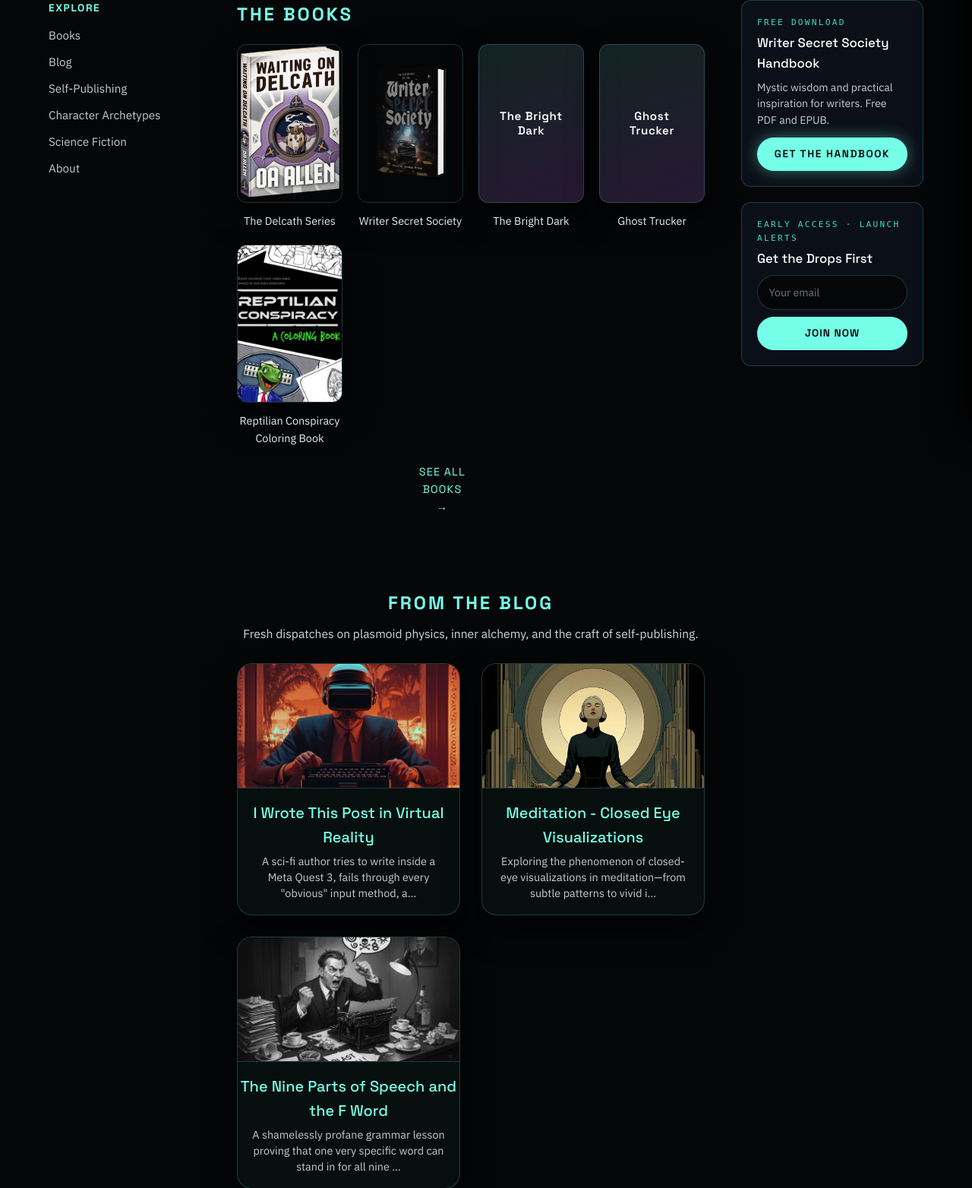
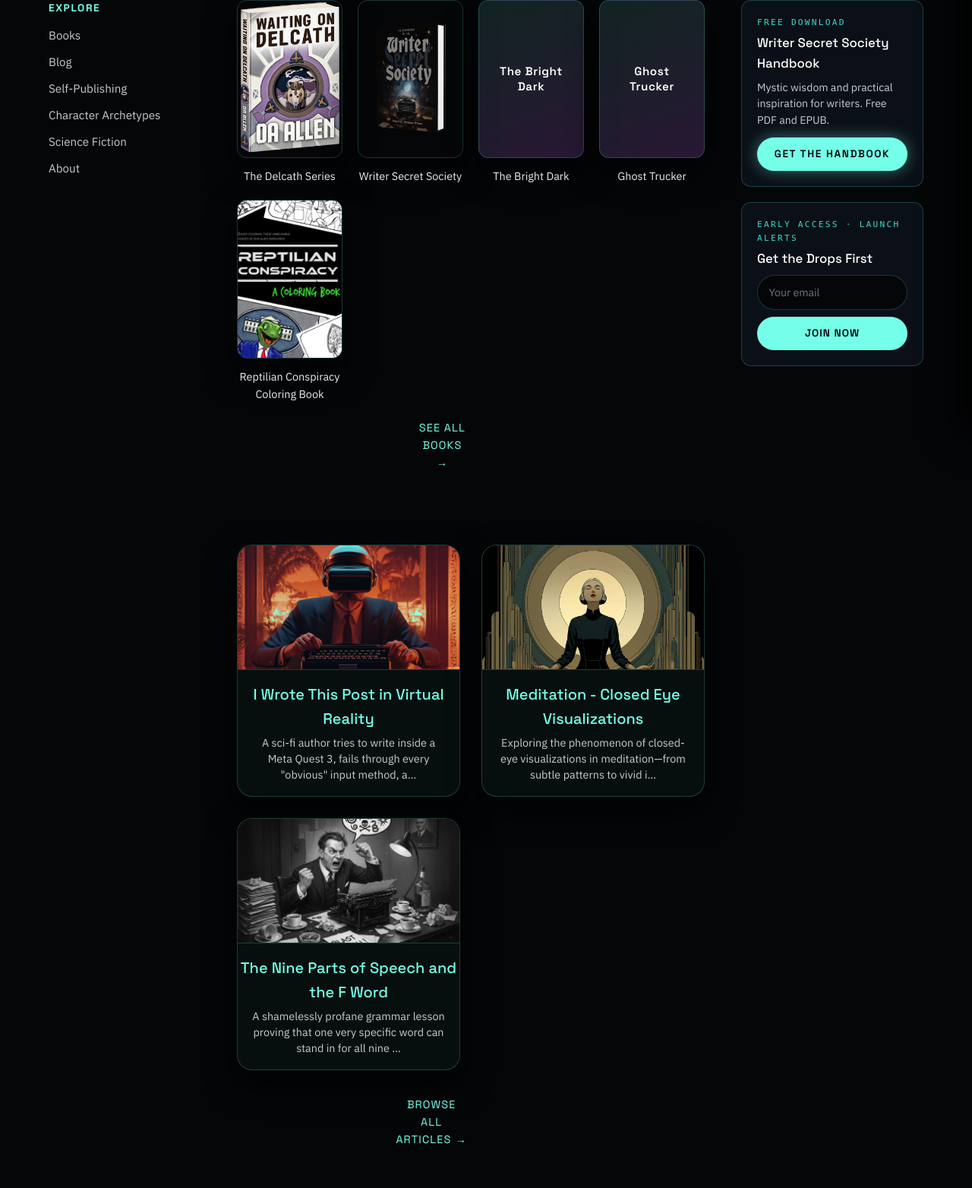
Before and after one commit to bzuley/peevishpenman, a PHP site: page / in a window 1280 px wide. Shown: the part 229-1793 px from the top of the page at 76% size. Run offline with PHP 8.4, Linux system fonts and the light colour scheme.

Commit message:
Drop the "The Books" and "From the Blog" section headings
A row of book covers and a grid of article cards don't need a label
explaining what they are, and the blog preview didn't need an
announcement line before it either. Removes both headings (and the
now-unused CSS for the books one) rather than rewording them.

```diff
--- a/index.php
+++ b/index.php
@@ -135,7 +135,6 @@
   <div class="ppm-home-main">
     <!-- Books row -->
     <section class="ppm-home-books">
-      <h2 class="ppm-home-books-heading">The Books</h2>
       <div class="ppm-home-books-grid">
         <a class="ppm-home-book" href="/pages/delcath-series.php">
           <div class="ppm-home-book-cover">
--- a/partials/blog-preview.php
+++ b/partials/blog-preview.php
@@ -1,8 +1,8 @@
 <?php
 require_once __DIR__ . '/../blog-config.php';
 
-$ppm_blog_heading    = 'From the Blog';
-$ppm_blog_subheading = 'Fresh dispatches on plasmoid physics, inner alchemy, and the craft of self-publishing.';
+$ppm_blog_heading    = '';
+$ppm_blog_subheading = '';
 $ppm_post_limit      = 3;
 $ppm_show_excerpt    = true;
 $ppm_excerpt_len     = 100;
--- a/styles/main.css
+++ b/styles/main.css
@@ -729,16 +729,6 @@ small {
   /* Books row, now living in the center column rather than full page width */
   .ppm-home-books {
     display: block;
-  }
-
-  .ppm-home-books-heading {
-    margin: 0 0 var(--ppm-spacing-md);
-    font-family: "Space Grotesk", system-ui, sans-serif;
-    font-weight: 700;
-    letter-spacing: 0.12em;
-    text-transform: uppercase;
-    font-size: clamp(1.1rem, 1.2vw + 1rem, 1.5rem);
-    color: var(--ppm-hermes);
   }
 
   .ppm-home-books-grid {
```
